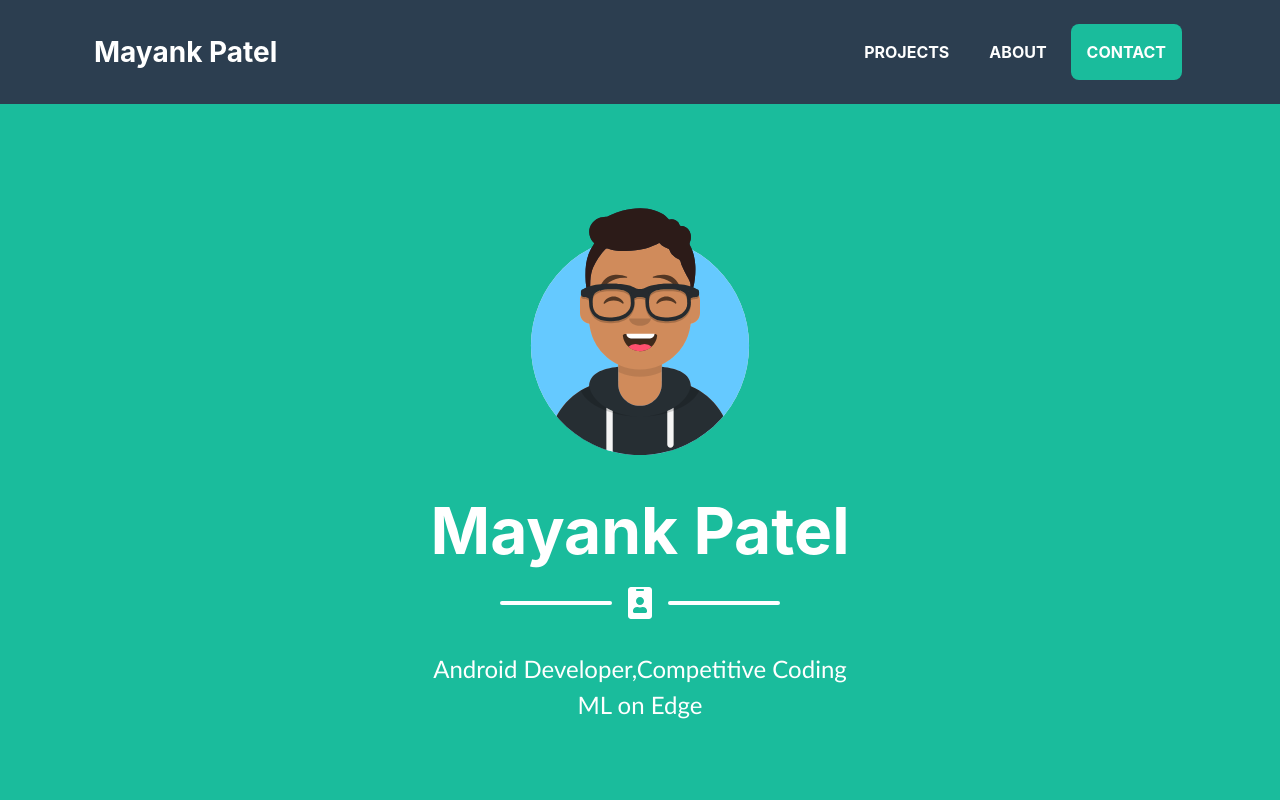
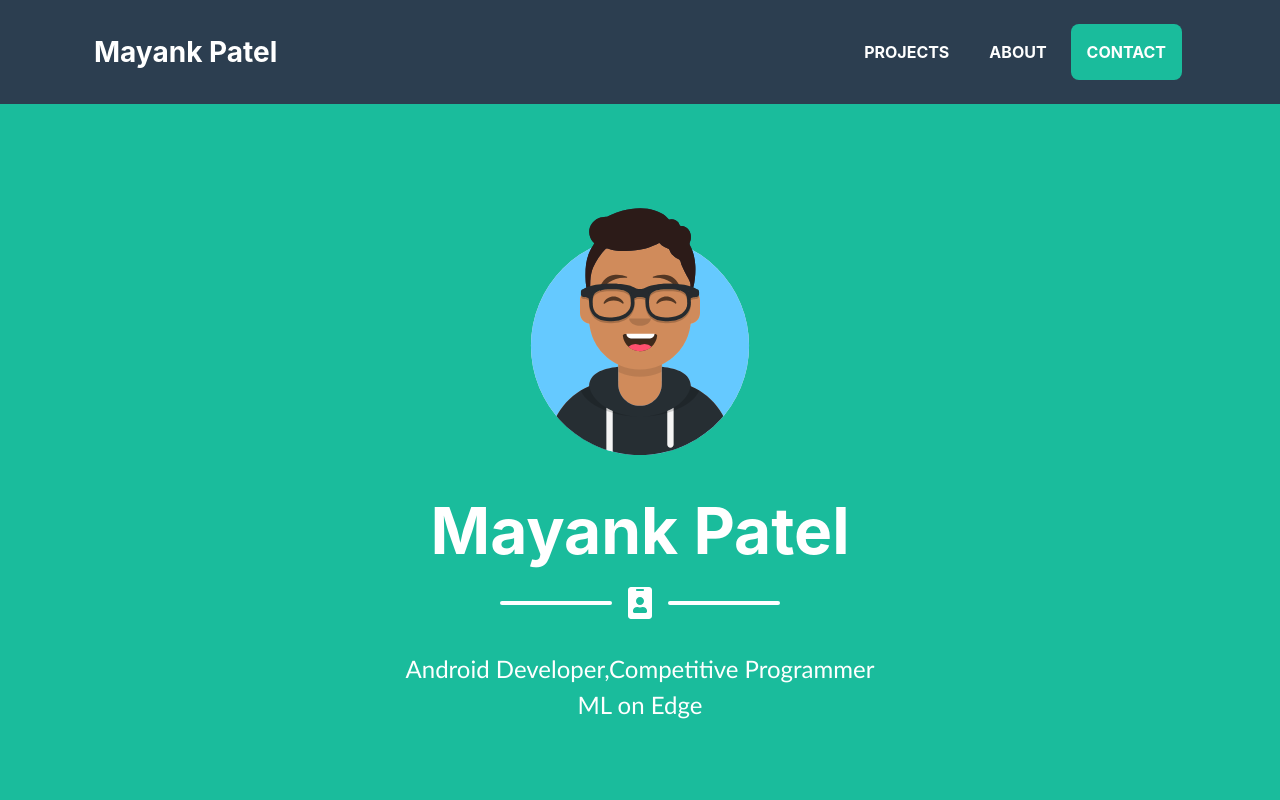
Before and after one commit to mayank258/mayank258.github.io, a plain HTML site: page index.html in a window 1280 px wide. Shown: the top 800 px of the page. Drawn offline with nearby package versions, Linux system fonts and the light colour scheme; a web font is replaced by a local one.

Commit message:
Update index.html

```diff
--- a/index.html
+++ b/index.html
@@ -65,7 +65,7 @@
                 <div class="divider-custom-line"></div>
             </div>
             <!-- Masthead Subheading-->
-            <p class="pre-wrap masthead-subheading font-weight-light mb-0">Android Developer,Competitive Coding</br>ML on Edge</p>
+            <p class="pre-wrap masthead-subheading font-weight-light mb-0">Android Developer,Competitive Programmer</br>ML on Edge</p>
         </div>
     </header>
     <section class="page-section portfolio" id="portfolio">
```
